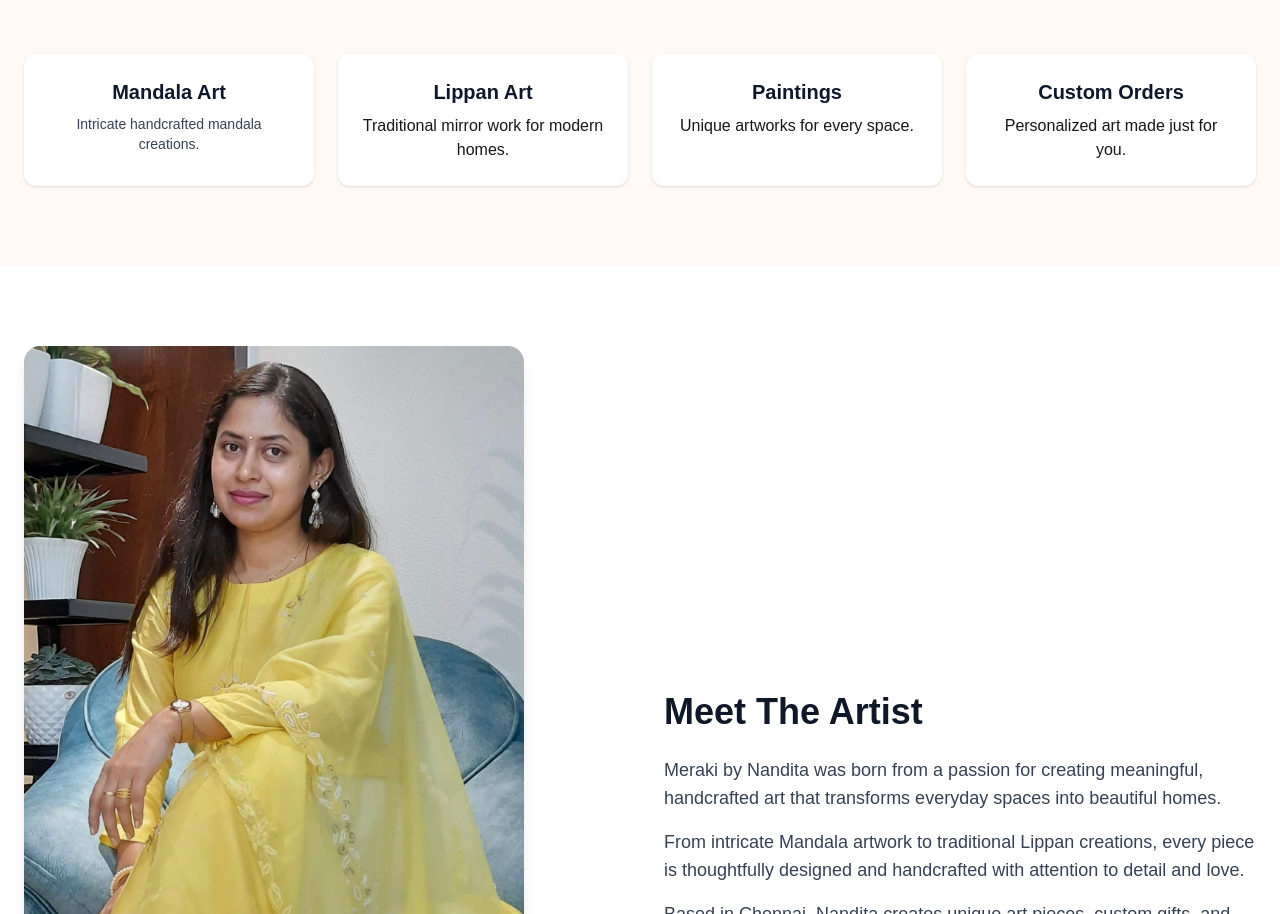
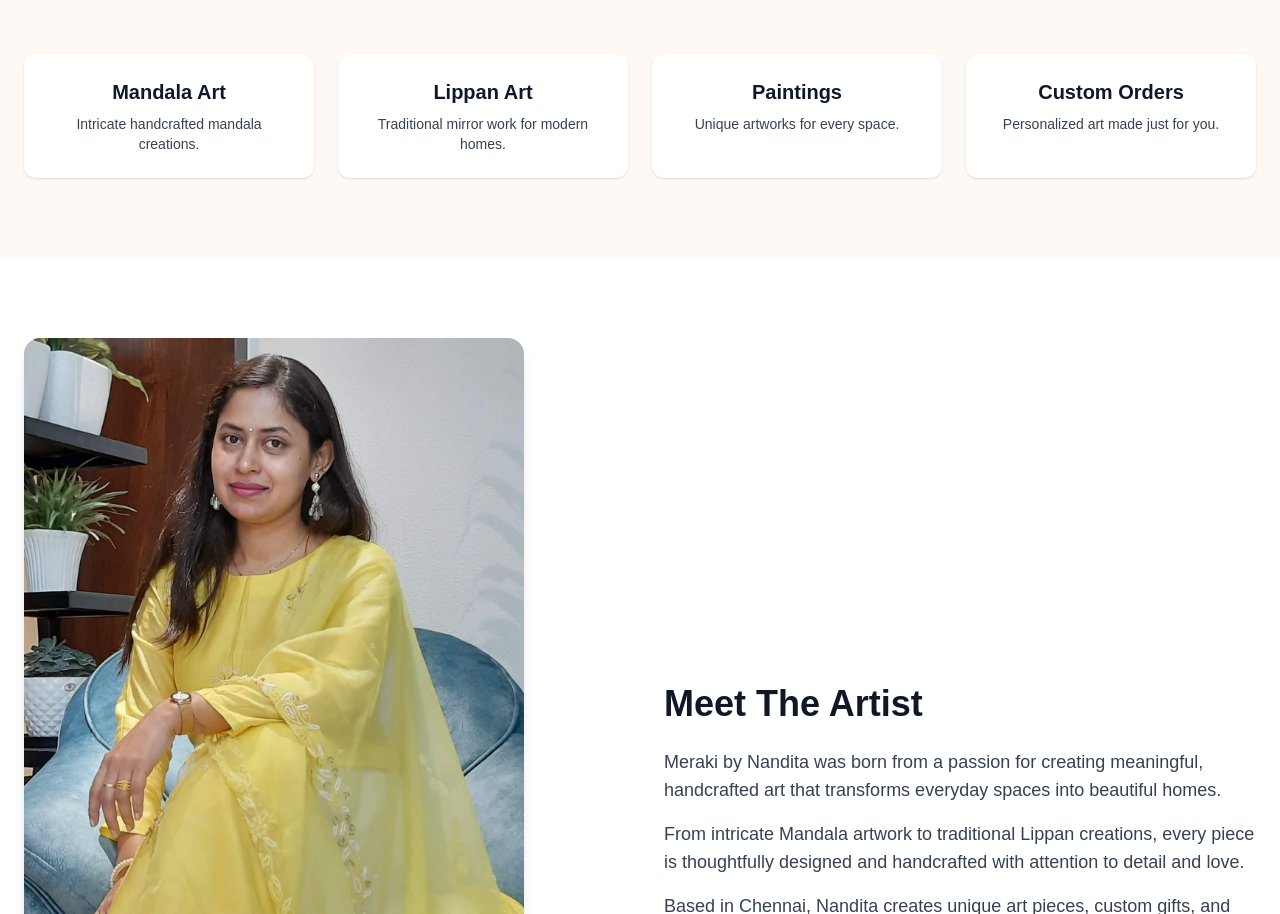
Before and after one commit to mistryshashi7674-collab/meraki-website, a Next.js app: page / in a window 1280 px wide. Shown: the part 995-1909 px from the top of the page. Built offline with nearby package versions, Linux system fonts and the light colour scheme.

Commit message:
fixed text color

```diff
--- a/app/page.tsx
+++ b/app/page.tsx
@@ -112,17 +112,17 @@ export default function Home() {
 
             <div className="bg-white p-6 rounded-xl text-center shadow">
               <h3 className="font-semibold text-xl mb-2 text-slate-900">Lippan Art</h3>
-              <p>Traditional mirror work for modern homes.</p>
+              <p className="text-sm text-gray-700">Traditional mirror work for modern homes.</p>
             </div>
 
             <div className="bg-white p-6 rounded-xl text-center shadow">
               <h3 className="font-semibold text-xl mb-2 text-slate-900">Paintings</h3>
-              <p>Unique artworks for every space.</p>
+              <p className="text-sm text-gray-700">Unique artworks for every space.</p>
             </div>
 
             <div className="bg-white p-6 rounded-xl text-center shadow">
               <h3 className="font-semibold text-xl mb-2 text-slate-900">Custom Orders</h3>
-              <p>Personalized art made just for you.</p>
+              <p className="text-sm text-gray-700">Personalized art made just for you.</p>
             </div>
 
           </div>
```
